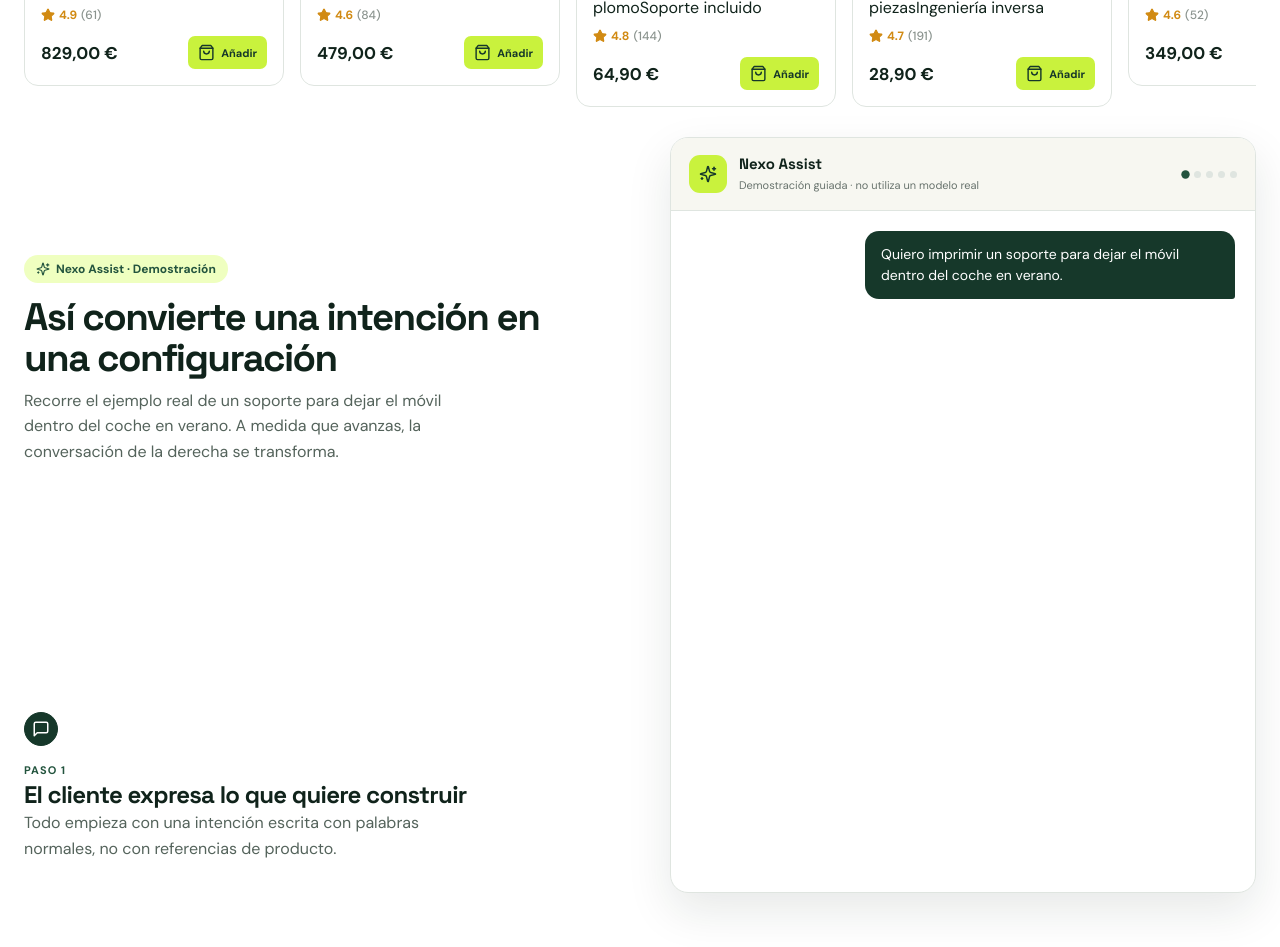
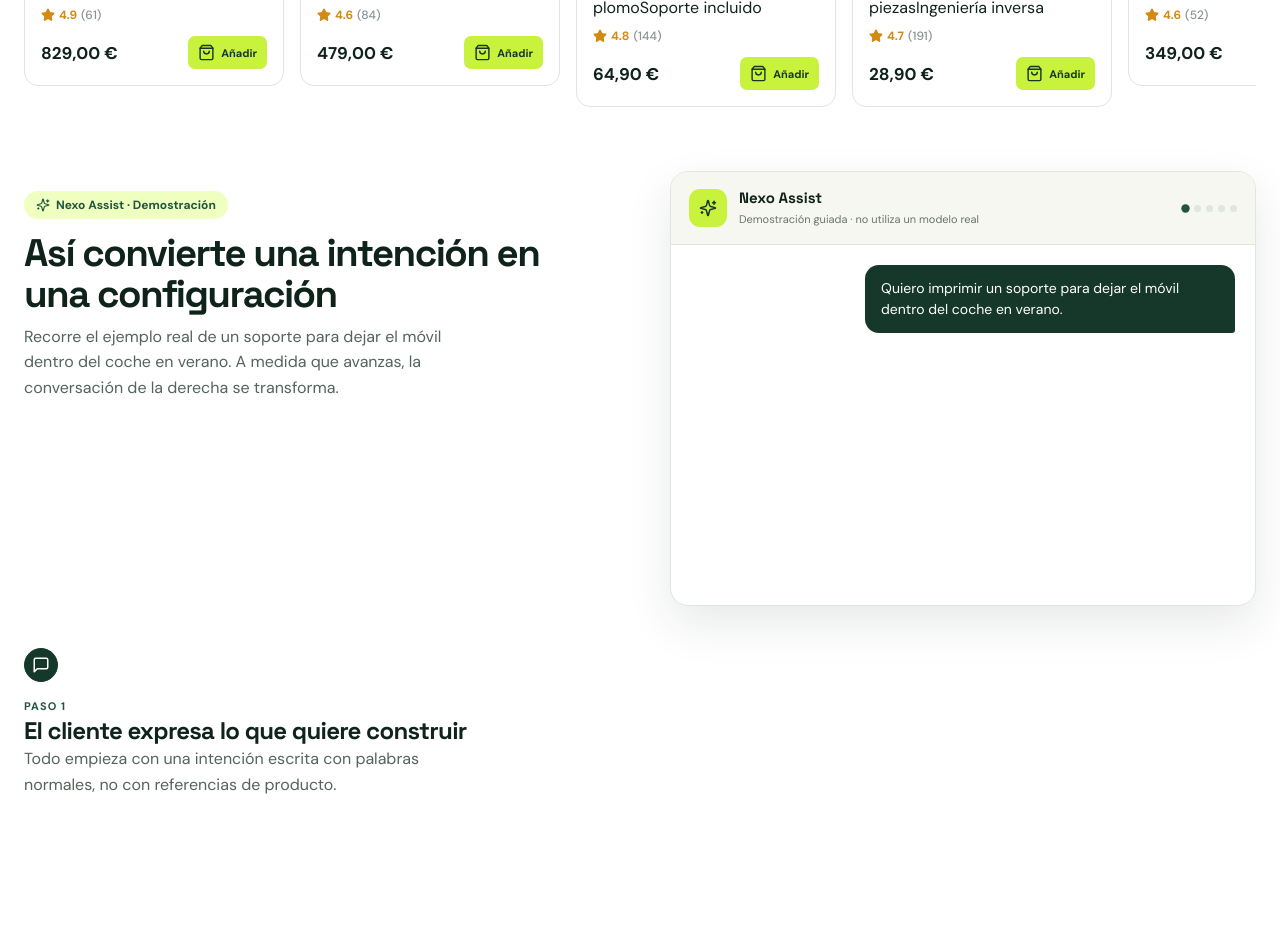
Before and after one commit to carlosgalan01/NexoMaker, a Next.js app: page / in a window 1280 px wide. Shown: the part 3540-4487 px from the top of the page. Built offline with nearby package versions, Linux system fonts and the light colour scheme.

Commit message:
Ajusta la altura real del panel sticky

```diff
--- a/app/globals.css
+++ b/app/globals.css
@@ -170,7 +170,7 @@ main:has(.scrolly) ~ .floating-assist{display:none}
 .rail-item{width:260px}
 
 /* ---------- scrollytelling ---------- */
-.scrolly{max-width:1280px;margin:20px auto;padding:64px 24px 0}
+.scrolly{max-width:1280px;margin:20px auto;padding:0 24px}
 .scrolly-inner{display:grid;grid-template-columns:1fr 1fr;gap:60px;align-items:start}
 .scrolly-steps{display:flex;flex-direction:column}
 .scrolly-intro{padding:20px 0 10px}
@@ -185,8 +185,8 @@ main:has(.scrolly) ~ .floating-assist{display:none}
 .scrolly-step h3{margin:0;font-family:"Space Grotesk";font-size:24px;letter-spacing:-.03em}
 .scrolly-step p{margin:0;max-width:440px;color:#54635b;line-height:1.6}
 .scrolly-cta{display:inline-flex;align-items:center;gap:8px;margin:24px 0 60px;color:var(--forest-2);font-weight:700}
-.scrolly-sticky{position:sticky;top:96px;height:min(560px,80vh);display:flex;align-items:center}
-.assist-panel{width:100%;overflow:hidden;border:1px solid var(--line);border-radius:18px;background:white;box-shadow:var(--shadow)}
+.scrolly-sticky{position:sticky;top:128px;height:calc(100vh - 152px);display:flex;align-items:flex-start}
+.assist-panel{width:100%;max-height:100%;overflow-y:auto;border:1px solid var(--line);border-radius:18px;background:white;box-shadow:var(--shadow)}
 .assist-panel-head{display:flex;align-items:center;gap:12px;padding:16px 18px;border-bottom:1px solid var(--line);background:var(--cream)}
 .assist-panel-head>span{display:grid;place-items:center;width:38px;height:38px;border-radius:11px;background:var(--lime);color:var(--forest)}
 .assist-panel-head strong{display:block;font-family:"Space Grotesk";font-size:15px}
@@ -195,8 +195,8 @@ main:has(.scrolly) ~ .floating-assist{display:none}
 .progress-dots i{width:7px;height:7px;border-radius:50%;background:var(--line);transition:.3s ease}
 .progress-dots i.on{background:var(--forest-2);transform:scale(1.2)}
 .assist-panel-body{padding:20px;min-height:360px;display:flex;flex-direction:column;gap:14px}
-.reveal-row{opacity:0;transform:translateY(10px);transition:.4s ease}
-.reveal-row.show{opacity:1;transform:none}
+.reveal-row{display:none;opacity:0;transform:translateY(10px);transition:.4s ease}
+.reveal-row.show{display:block;opacity:1;transform:none}
 .panel-tag{display:inline-flex;align-items:center;gap:6px;color:var(--forest-2);font-size:10px;font-weight:700;letter-spacing:.08em;text-transform:uppercase}
 .condition-chips{display:flex;flex-wrap:wrap;gap:7px;margin-top:8px}
 .condition-chips span{padding:6px 9px;border-radius:7px;background:#eef4f0;color:#3b5548;font-size:11px;font-weight:600}
```
